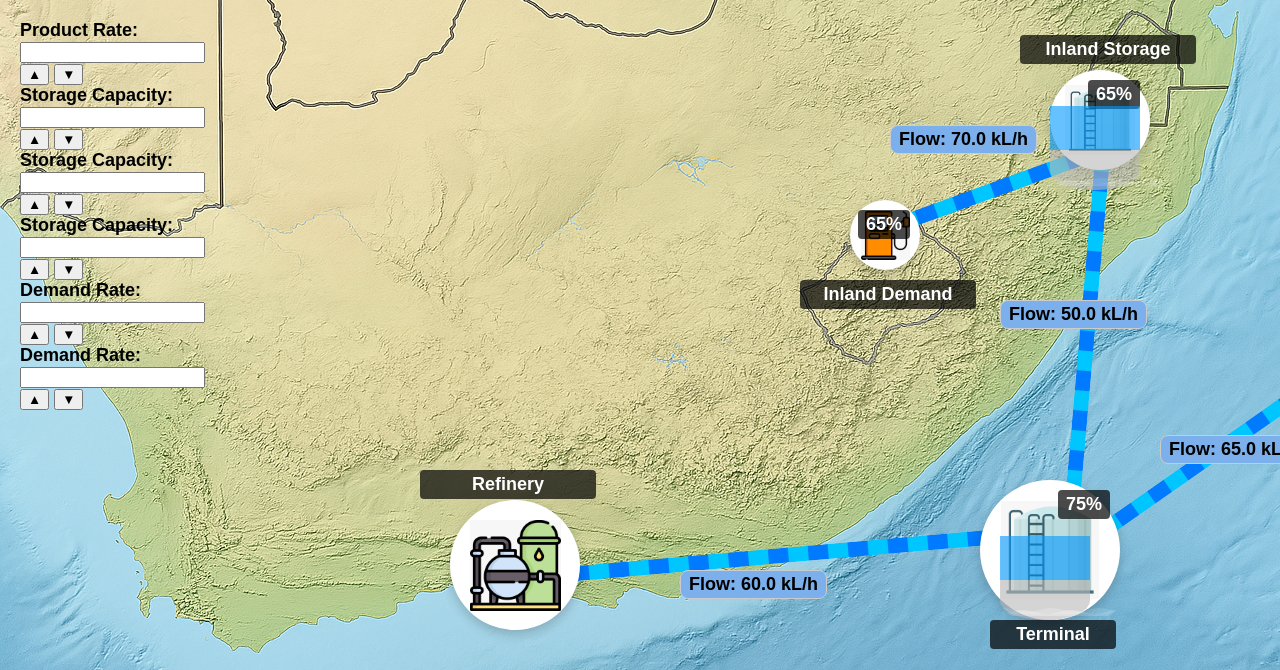
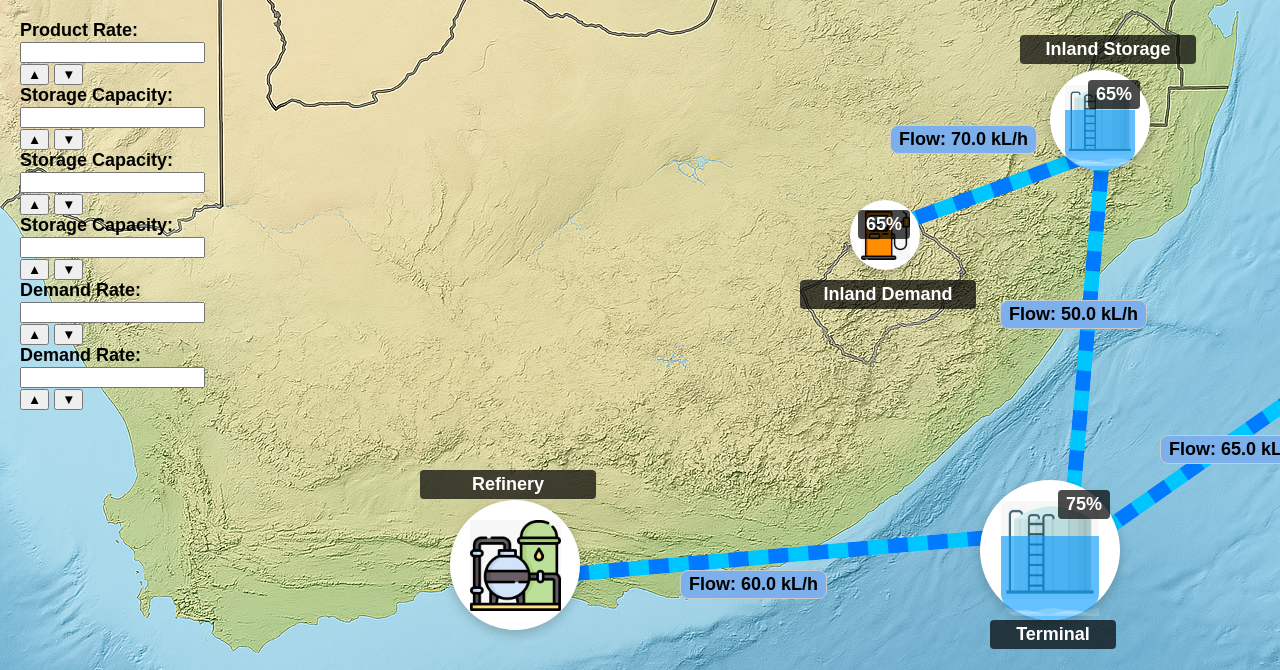
Before and after one commit to Momo-2689/Oil, a Flask app: page / in a window 1280 px wide. Shown: the part 130-800 px from the top of the page. Run offline with Flask 3, Linux system fonts and the light colour scheme.

Commit message:
Fixed stuff

```diff
--- a/templates/index.html
+++ b/templates/index.html
@@ -169,73 +169,53 @@
     #label5 { top: 435px; left: 1160px; }
 
     .tank-container {
-      position: relative;
-      width: 300px;
-      height: 500px;
-      margin: 50px auto;
-    }
-
-    /* Background image layer */
-    /*.background-img {
       position: absolute;
-      top: 0;
       left: 0;
+      bottom: 0;
       width: 100%;
       height: 100%;
-      z-index: 1;
-    } */
-
-    /* Tank image layer */
-.tank-container {
-    width: 140px;
-    height: 140px;
-    margin: 50px auto;
-    position: absolute;
       pointer-events: none;
+      display: flex;
+      align-items: flex-end;
+      justify-content: center;
     }
 
     .tank-img {
-    top: -72px;
-    left: -52px;
-    width: 250px;
-    height: 510px;
-    z-index: 1;
+      position: absolute;
+      left: 50%;
+      bottom: 0;
+      transform: translateX(-50%);
+      width: 90%;
+      height: auto;
+      z-index: 2;
       pointer-events: none;
       opacity: 0.8;
     }
 
     .liquid-container {
-    width: 90px;
-    height: 90%;  /* Changed from 70% */
-    left: 20px;
+      position: absolute;
+      left: 50%;
+      bottom: 0;
+      transform: translateX(-50%);
+      width: 70%;
+      height: 100%;
       z-index: 3;
       overflow: hidden;
+      display: flex;
+      align-items: flex-end;
     }
 
     .liquid {
       position: absolute;
+      left: 0;
       bottom: 0;
-    width: 90px;
-    height: 0;  /* Start with 0 height */
-    left: 20px;
+      width: 100%;
+      height: 0;
       background: #0099ff;
       transition: height 1s ease-in-out;
       border-radius: 0 0 60px 60px / 0 0 32px 32px;
       opacity: 0.6;
       z-index: 3;
-}
-
-.liquid::before {
-    content: "";
-    position: absolute;
-    bottom: 0;  /* Changed from top */
-    left: 0;
-    width: 100%;
-    height: 40px;
-    background: #bab9b9;
-    border-radius: 0 0 300px 300px/ 0 0 128px 128px;
-    z-index: 2;
-    opacity: 1;
     }
 
     .wave {
```
Lines whose indentation alone changed are shown as unchanged.
